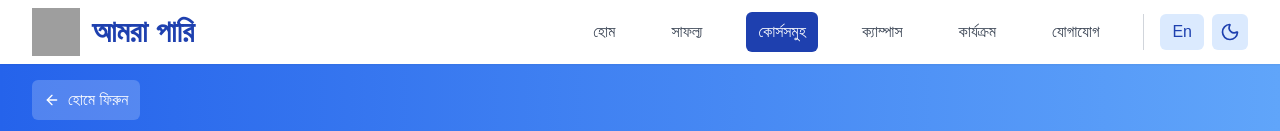
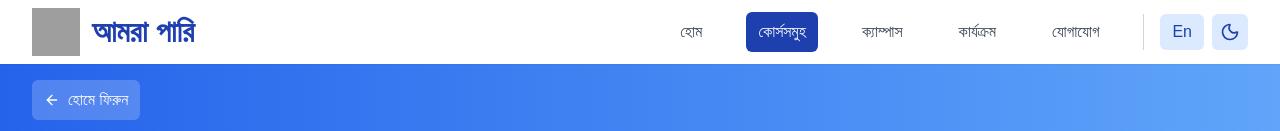
Before and after one commit to parvej236/amrapari2, a Vue app: page /tutorials in a window 1280 px wide. Shown: the top 131 px of the page. Built offline with nearby package versions, Linux system fonts and the light colour scheme; grey boxes are pictures that could not be loaded.

Commit message:
remove success from navbar

```diff
--- a/src/components/Navbar.vue
+++ b/src/components/Navbar.vue
@@ -84,7 +84,7 @@ const toggleDarkMode = () => {
           </RouterLink>
 
           <!-- Success Stories -->
-          <RouterLink
+          <!-- <RouterLink
             to="/success-stories"
             :class="[
               'px-3 py-2 rounded-md transition-colors duration-200',
@@ -94,7 +94,7 @@ const toggleDarkMode = () => {
             ]"
           >
             {{ t.success }}
-          </RouterLink>
+          </RouterLink> -->
 
           <!-- Tutorials -->
           <RouterLink
```
